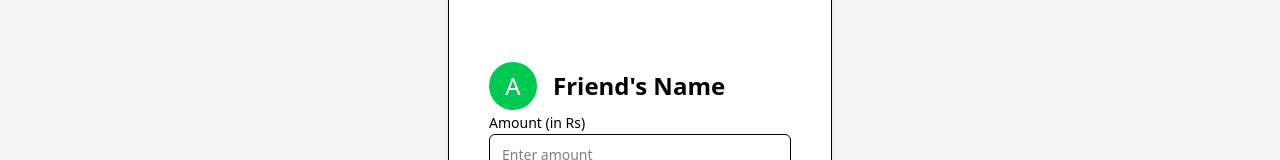
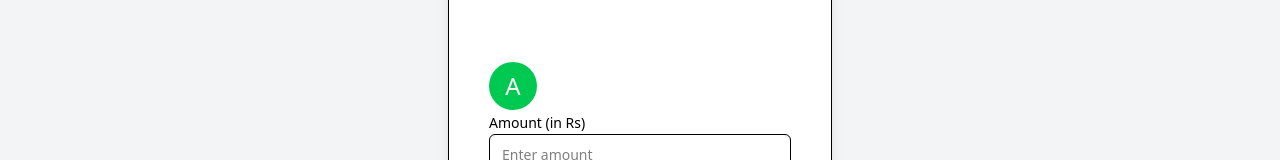
Before and after one commit to Mohfazam/Paytm, a React (Vite) app in the folder Frontend/: page /test in a window 1280 px wide. Shown: the part 752-912 px from the top of the page. Built offline with nearby package versions, Linux system fonts and the light colour scheme; no server answers.

Commit message:
useSearchParams

```diff
--- a/Frontend/src/Components/SendMoney.tsx
+++ b/Frontend/src/Components/SendMoney.tsx
@@ -1,4 +1,10 @@
+import { useSearchParams } from "react-router-dom";
+
 export const SendMoney = () => {
+    const [SearchParams] = useSearchParams();
+    const Id = SearchParams.get("id");
+    const Name = SearchParams.get("name");
+
     return <div className="flex justify-center h-screen bg-gray-100">
         <div className="h-full flex flex-col justify-center">
             <div
@@ -12,7 +18,7 @@ export const SendMoney = () => {
                         <div className="w-12 h-12 rounded-full bg-green-500 flex items-center justify-center">
                             <span className="text-2xl text-white">A</span>
                         </div>
-                    <h3 className="text-2xl font-semibold">Friend's Name</h3>
+                        <h3 className="text-2xl font-semibold">{Name}</h3>
                     </div>
                     <div className="space-y-4">
                         <div className="space-y-2">
--- a/Frontend/src/Components/User.tsx
+++ b/Frontend/src/Components/User.tsx
@@ -1,7 +1,7 @@
 import { useEffect, useState } from "react"
 import { Button } from "./Button"
 import axios from "axios";
-import { Navigate, useNavigate } from "react-router-dom";
+import { useNavigate, useSearchParams } from "react-router-dom";
 
 interface UserProps {
     _id: string;
@@ -11,7 +11,9 @@ interface UserProps {
 }
 
 export const Users = () => {
-    const navigate = useNavigate();
+
+
+
     const [users, setUsers] = useState<UserProps[]>([]);
     const [Filter, SetFilter] = useState("");
 
```
Lines whose indentation alone changed are shown as unchanged.
